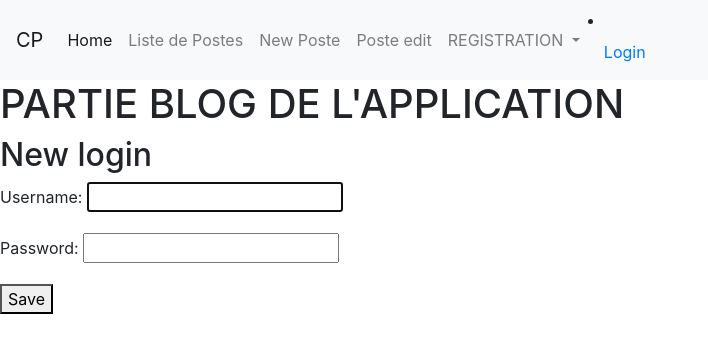
After one commit to Richard-Cod/mysite, a Django app: page /accounts/login/ in a window 1280 px wide. The commit adds this page. Shown: the top 353 px of the page, without its empty margins (0-708 px from the left). Run offline with Django 3.2, Linux system fonts and the light colour scheme; some libraries are stand-ins or nearby versions.

Commit message:
Add the login feature

```diff
--- a/blog/templates/blog/posts_detail.html
+++ b/blog/templates/blog/posts_detail.html
@@ -19,6 +19,10 @@
 
 	</div>
 
+	{% else %}
+    <p>L'article titre : {{post.title}} n'a pas été publié donc pas de détail pour celui ci</p>
+
+
 {% endif %}
 
 {% endblock%}
--- /dev/null
+++ b/blog/templates/registration/login.html
@@ -0,0 +1,17 @@
+
+{% extends "base.html" %}
+
+{% block title %} Login {% endblock%}
+{% block content%}
+<h1>PARTIE BLOG DE L'APPLICATION </h1>
+<h2>New login </h2>
+
+<form method="POST" action="">
+	{% csrf_token %}
+	{{ form.as_p }}
+	<button type="submit">Save</button>
+</form>
+
+
+
+{% endblock%}
--- a/blog/urls.py
+++ b/blog/urls.py
@@ -1,5 +1,7 @@
 from . import views
 from django.urls import path
+
+from django.contrib.auth import views as auth_view
 
 urlpatterns = [
     path('',views.post_list_view,name='post_list'),
@@ -8,4 +10,6 @@ urlpatterns = [
     path('post/edit/<int:id>',views.post_edit,name='post_edit'),
     path('post/draft/',views.draft_list_view,name='post_draft'),
     path('post/draft/publish/<int:id>',views.draft_list_publish,name='post_publish'),
+    path('accounts/login/',auth_view.LoginView.as_view(),name='login'),
+
 ]
--- a/blog/views.py
+++ b/blog/views.py
@@ -3,6 +3,8 @@ from django.utils import timezone
 
 from .models import Post
 from .forms import PostForm
+
+from django.contrib.auth.decorators import login_required
 
 # Create your views here.
 
@@ -14,6 +16,7 @@ def post_detail(request,id):
 	post= get_object_or_404(Post,pk=id)
 	return render(request,'blog/posts_detail.html',{'post':post})
 
+@login_required
 def post_new(request):
 	if request.method == 'POST':
 		form = PostForm(request.POST)
@@ -26,6 +29,7 @@ def post_new(request):
 		form = PostForm()
 	return render(request,'blog/post_edit.html',{'form':form})
 
+@login_required
 def post_edit(request,id):
 	post = get_object_or_404(Post,id=id)
 	if request.method == 'POST':
@@ -40,10 +44,12 @@ def post_edit(request,id):
 		form = PostForm(instance=post)
 	return render(request,'blog/post_edit.html',{'form':form})
 
+@login_required
 def draft_list_view(request):
 	posts= Post.objects.filter(published_date=None).order_by('-created_date')
 	return render(request,'blog/posts_draft.html',{'posts':posts})
 
+@login_required
 def draft_list_publish(request,id):
 	post = Post.objects.get(id=id)
 	print(post)
--- a/mysite/settings.py
+++ b/mysite/settings.py
@@ -26,6 +26,8 @@ SECRET_KEY = 'u(t=l%yz+5j%kd9k$i=4tx%6q@%kzcklz@jhy&p*3&!$nz--m+'
 DEBUG = True
 
 ALLOWED_HOSTS = []
+
+LOGIN_REDIRECT_URL = 'post_list'
 
 
 # Application definition
--- a/templates/nav.html
+++ b/templates/nav.html
@@ -20,10 +20,10 @@
 
       <li class="nav-item dropdown">
         <a class="nav-link dropdown-toggle" href="#" id="navbarDropdownMenuLink" role="button" data-toggle="dropdown" aria-haspopup="true" aria-expanded="false">
-          menu deroulant
+          REGISTRATION
         </a>
         <div class="dropdown-menu" aria-labelledby="navbarDropdownMenuLink">
-          <a class="dropdown-item" href="#">Action</a>
+          <a class="dropdown-item" href="{% url 'login' %}">Login</a>
           <a class="dropdown-item" href="#">Another action</a>
           <a class="dropdown-item" href="#">Something else here</a>
         </div>
@@ -34,6 +34,12 @@
        <li class="nav-item">
         <a class="nav-link" href="{% url 'post_new' %}">+</a>
       </li>
+       <li class="nav-item">
+        <a class="nav-link" href="{% url 'login' %}">Logout</a>
+      </li>
+
+
+
       {% endif %}
 
     </ul>
@@ -42,6 +48,11 @@
       <a style="font-size: 2em" class="nav-link" href="{% url 'post_draft' %}">Draft list <i class="fab fa-firstdraft"></i></a>
       <a style="font-size: 2em" class="nav-link" href="#">Bonjour {{user}}<i class="fab fa-algolia fa-spin"></i></a>
 
+    {% else %}
+       <li class="nav-item">
+        <a class="nav-link" href="{% url 'login' %}">Login</a>
+      </li>
+
       </div>
       {% endif %}
   </div>
```
Also changed, not shown: db.sqlite3.
